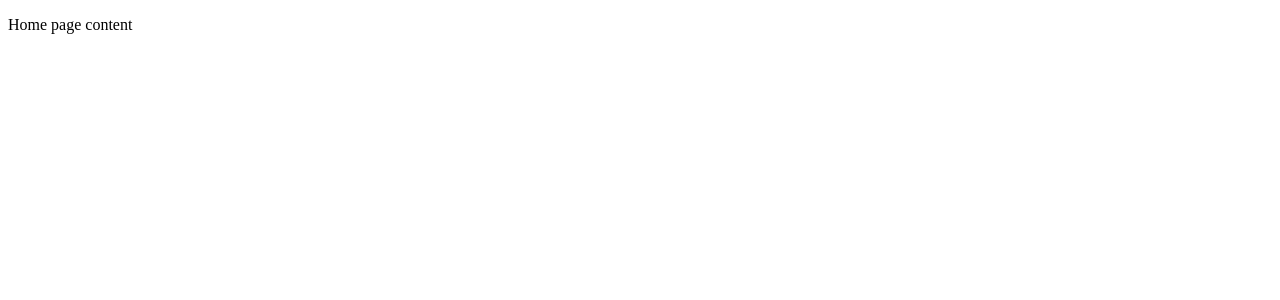
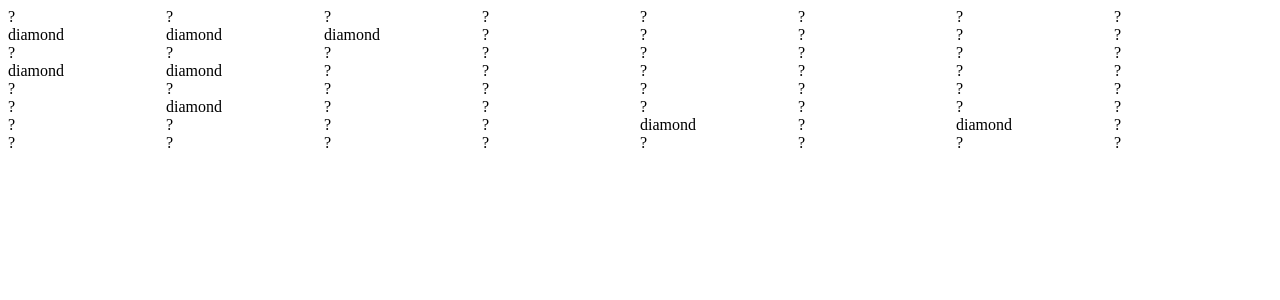
Before and after one commit to mtsandeep/diamond-sweeper, a React app: page / in a window 1280 px wide. Shown: the top 300 px of the page. Built offline with nearby package versions, Linux system fonts and the light colour scheme; the HTML template or start-up script is replaced by a standard one.

Commit message:
cell and board components

```diff
--- a/package.json
+++ b/package.json
@@ -6,7 +6,7 @@
   "scripts": {
     "test": "echo \"Error: no test specified\" && exit 1",
     "build": "webpack --config ./config/webpack.config.js",
-    "start": "webpack-dev-server --config ./config/webpack.config.dev.js --open --watch"
+    "start": "webpack-dev-server --config ./config/webpack.config.dev.js --open --watch --color"
   },
   "repository": {
     "type": "git",
@@ -19,6 +19,7 @@
   },
   "homepage": "https://github.com/mtsandeep/diamond-sweeper#readme",
   "dependencies": {
+    "prop-types": "^15.5.10",
     "react": "^15.6.1",
     "react-dom": "^15.6.1"
   },
--- /dev/null
+++ b/src/components/Cell/index.jsx
@@ -0,0 +1,23 @@
+import React from 'react';
+import PropTypes from 'prop-types';
+
+const Cell = props => (
+  <div className="cell" style={{ width: 'calc(100%/8)' }} >
+    { props.diamond &&
+      <span>diamond</span>
+    }
+    { !props.diamond &&
+      <div className="cover">?</div>
+    }
+  </div>
+);
+
+Cell.defaultProps = {
+  diamond: false,
+};
+
+Cell.propTypes = {
+  diamond: PropTypes.bool,
+};
+
+export default Cell;
--- /dev/null
+++ b/src/containers/home/components/Board/index.jsx
@@ -0,0 +1,59 @@
+import React, { Component } from 'react';
+import PropTypes from 'prop-types';
+import Cell from 'components/Cell';
+import './style.scss';
+
+class Board extends Component {
+  static generateCellsArray(row) {
+    const limit = row * row;
+    const cellsArray = [];
+    for (let i = 1; i <= limit; i += 1) {
+      cellsArray.push(i);
+    }
+    return cellsArray;
+  }
+
+  static generateDiamondPositions(row) {
+    const diamonds = [];
+    const min = 1;
+    const max = row * row;
+    while (diamonds.length < row) {
+      const randomNumber = Math.floor(Math.random() * ((max - min) + 1)) + min;
+      if (diamonds.indexOf(randomNumber) === -1) {
+        diamonds.push(randomNumber);
+      }
+    }
+    return diamonds;
+  }
+
+  componentWillMount() {
+    const { row } = this.props;
+    this.setState({
+      cellsArray: Board.generateCellsArray(row),
+      diamonds: Board.generateDiamondPositions(row),
+    });
+  }
+
+  render() {
+    const { row } = this.props;
+    return (
+      <div className="board">
+        {
+          this.state.cellsArray.map(key => (
+            <Cell
+              key={key}
+              row={row}
+              diamond={this.state.diamonds.indexOf(key) > -1}
+            />
+          ))
+        }
+      </div>
+    );
+  }
+}
+
+Board.propTypes = {
+  row: PropTypes.number.isRequired,
+};
+
+export default Board;
--- /dev/null
+++ b/src/containers/home/components/Board/style.scss
@@ -0,0 +1,5 @@
+.board {
+  display: flex;
+  flex-direction: row;
+  flex-wrap: wrap;
+}
--- a/src/containers/home/index.jsx
+++ b/src/containers/home/index.jsx
@@ -1,8 +1,11 @@
 import React from 'react';
+import Board from './components/Board';
 
 const Home = () => (
   <div>
-    <p>Home page content</p>
+    <Board
+      row={8}
+    />
   </div>
 );
 
```
